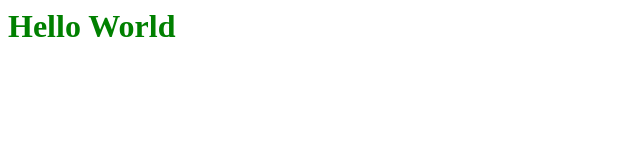
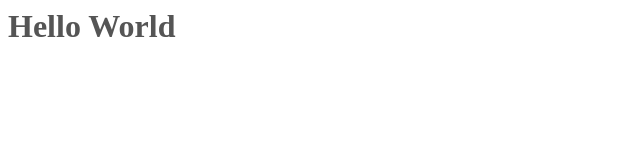
Before and after one commit to Nittham/ExampleDev, a plain HTML site: page CSS/Cheatsheet/index.html in a window 1280 px wide. Shown: the whole page, without its empty margins (0-640 px from the left). Drawn offline with Linux system fonts and the light colour scheme; files that its build step writes are made by us from their sources.

Commit message:
BG colour and text color changed.

```diff
--- a/CSS/Cheatsheet/CSS file/style.css
+++ b/CSS/Cheatsheet/CSS file/style.css
@@ -1,3 +1,4 @@
-h1{
-color:green;
+body{
+	background-colour:#f4f4f4;
+	color:#555555;
 }
```
